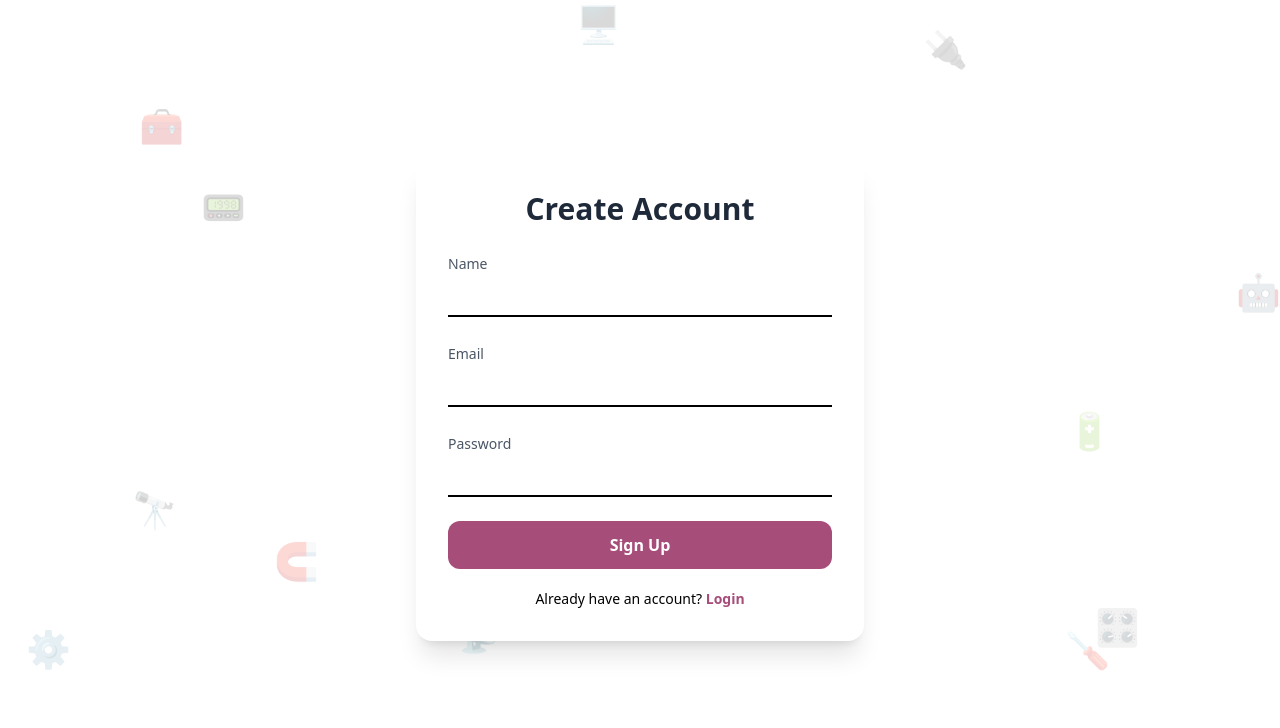
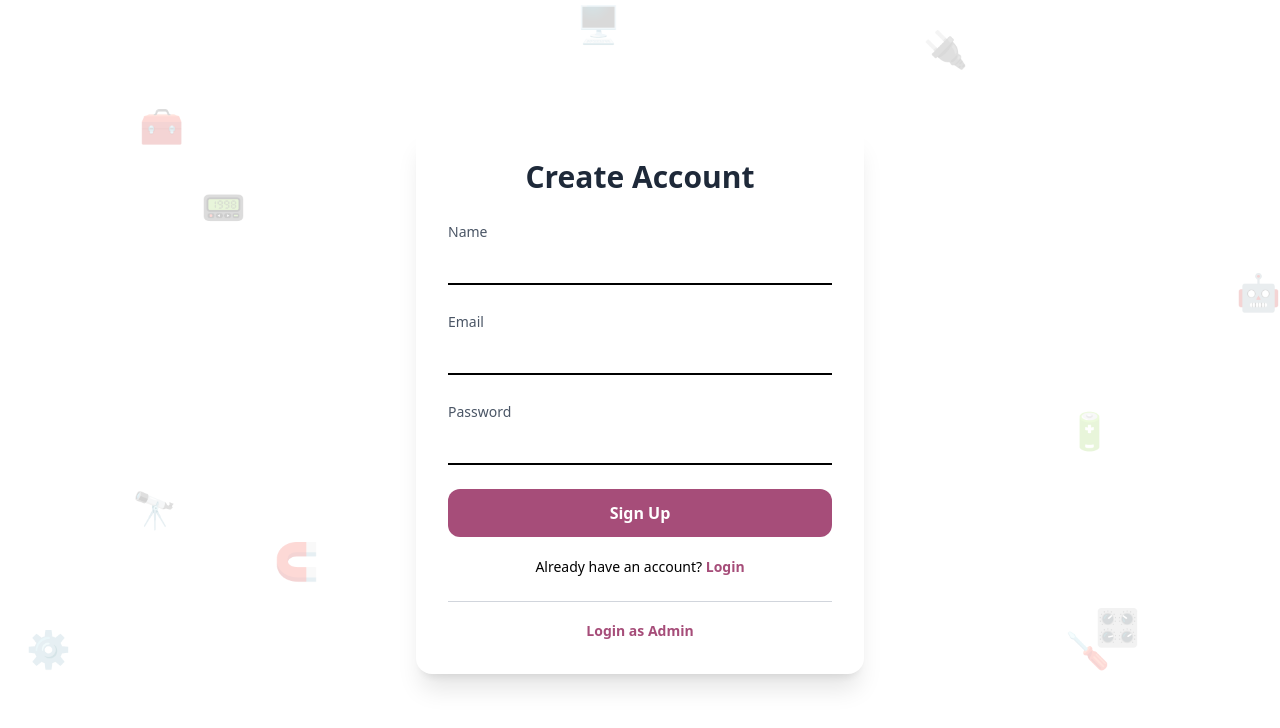
Before and after one commit to jutonacherjay/ElectroMart, a React (Vite) app in the folder frontend/: page / in a window 1280 px wide. Shown: the top 728 px of the page. Built offline with nearby package versions, Linux system fonts and the light colour scheme.

Commit message:
Add simple admin login link

```diff
--- a/frontend/src/pages/AuthPage.jsx
+++ b/frontend/src/pages/AuthPage.jsx
@@ -1,4 +1,5 @@
 import { useState } from "react";
+import { Link } from "react-router-dom";
 import axios from "axios";
 
 export default function AuthPage() {
@@ -144,6 +145,16 @@ export default function AuthPage() {
             {isSignup ? "Login" : "Sign Up"}
           </span>
         </p>
+
+        {/* Admin Login Link */}
+        <div className="mt-6 pt-4 text-center border-t border-gray-300">
+          <Link
+            to="/admin/login"
+            className="text-sm text-[#a64d79] hover:underline font-semibold"
+          >
+            Login as Admin
+          </Link>
+        </div>
       </div>
 
       {/* 🔥 FLOAT ANIMATION KEYFRAMES */}
```
